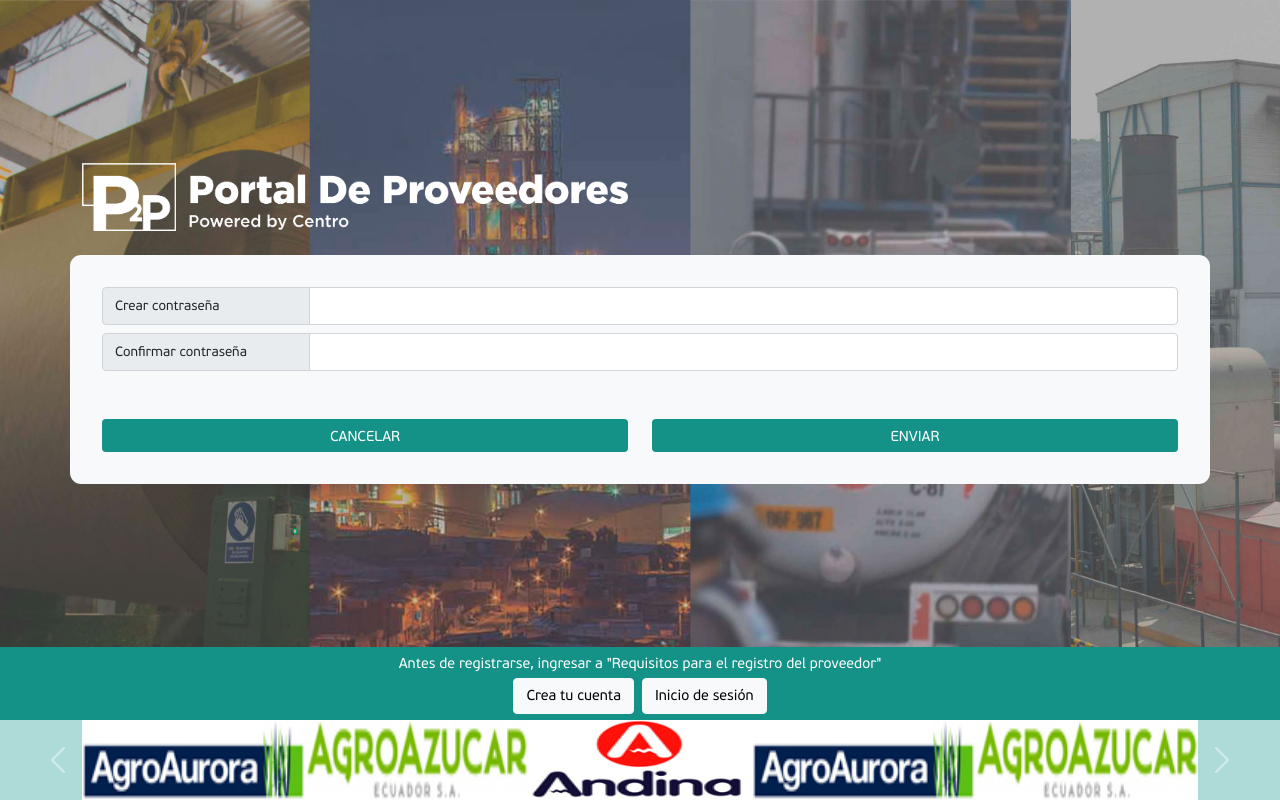
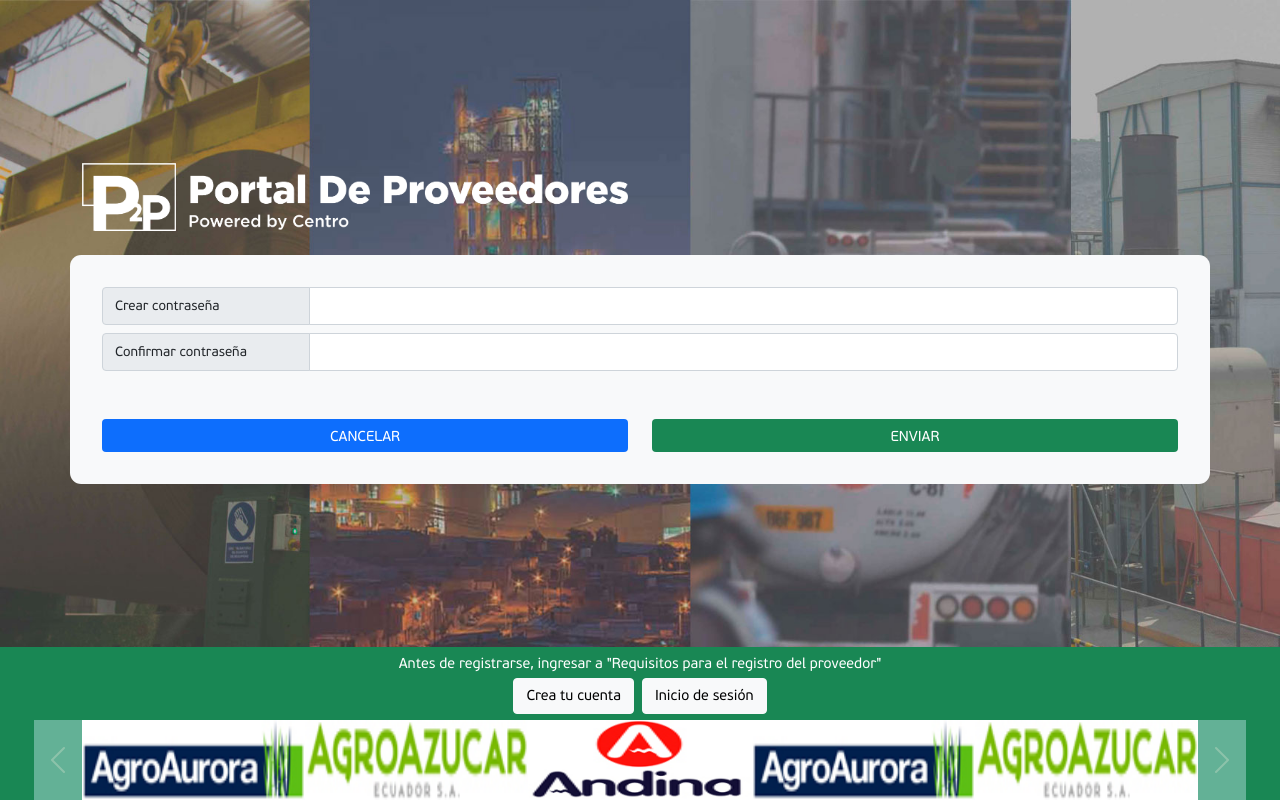
Before and after one commit to joselo01/gg-pp-app, a React (Create React App) app: page /create_password in a window 1280 px wide. Built offline with nearby package versions, Linux system fonts and the light colour scheme.

Commit message:
Flux fixed

```diff
--- a/src/components/organisms/FormRegistro.jsx
+++ b/src/components/organisms/FormRegistro.jsx
@@ -8,7 +8,7 @@
 
     const history = useHistory();
 
-    function handVerification() {
+    function handleVerification() {
         history.push("/supplier_verification");
     }
 
@@ -822,14 +822,14 @@
                     }[stepIndex]
                 }
 
-                <div className="row">
+                <div className="row justify-content-md-center">
                     {
                         stepIndex > 0 ?
                             <div className="col-12 col-md-6 mb-3">
                                 <div className="d-grid gap-2">
                                     <button
                                         type="button"
-                                        className="btn btn-danger block subtitle"
+                                        className="btn btn-prev block subtitle"
                                         onClick={() => handleStepChange(index => index - 1)}
                                     >
                                         Volver
@@ -842,8 +842,11 @@
                         <div className="d-grid gap-2">
                             <button
                                 type="button"
-                                className="btn bg-button block subtitle"
-                                onClick={() => handleStepChange(index => index + 1)}
+                                className="btn btn-next block subtitle"
+                                onClick={
+                                    stepIndex < steps.length -1
+                                    ? () => handleStepChange(index => index + 1)
+                                    : handleVerification}
                             >
                                 {
                                     stepIndex < steps.length -1 ? 'Siguiente' : 'Enviar'
--- /dev/null
+++ b/src/globalStyles/scss/colors_base/_base.scss
@@ -0,0 +1,4 @@
+$green: rgb(20,146,136);
+$white: #d4d4d4;
+$grey: grey;
+$blue: rgb(4,0,63);
--- a/src/globalStyles/scss/custom/_footer.scss
+++ b/src/globalStyles/scss/custom/_footer.scss
@@ -7,14 +7,14 @@
 .footer-box-top {
   width: 100%;
   min-height: 4.5rem;
-  background-color: #149288;
+  background-color: $green;
   padding: 0.4rem 0;
 }
 
 .footer-box-bottom {
   width: 100%;
   min-height: 3rem;
-  background-color:#ADDBD8;
+  background-color:$green;
 }
 @media (max-width: 768px) {
   .footer-box-bottom {
--- a/src/globalStyles/scss/custom/_login.scss
+++ b/src/globalStyles/scss/custom/_login.scss
@@ -73,6 +73,6 @@
 }
 
 .bg-button {
-  background-color: #149288;
+  background-color: $green;
   color: white;
 }
--- a/src/globalStyles/scss/custom/_register.scss
+++ b/src/globalStyles/scss/custom/_register.scss
@@ -64,18 +64,28 @@
 
 .bs4-order-tracking li.active {
     font-weight: bold;
-    color: #149288;
+    color: $green;
 }
 
 .bs4-order-tracking li.active>div {
-    background: #149288;
+    background: $green;
 }
 
 .bs4-order-tracking li.active:after {
-    background: #149288;
+    background: $green;
 }
 
 .card-timeline {
     background-color: #fff;
     z-index: 0;
 }
+
+.btn-prev {
+    background-color: $blue;
+    color: white;
+}
+
+.btn-next {
+    background-color: $green;
+    color: white;
+}
--- a/src/globalStyles/scss/main.scss
+++ b/src/globalStyles/scss/main.scss
@@ -5,8 +5,10 @@
 @import '../scss/custom/footer';
 @import '../scss/custom/register-info';
 @import '../scss/custom/register';
+@import '../scss/custom/fonts';
 
-@import '../scss/custom/fonts';
+@import '../scss/colors_base/base';
+
 
 html,
 body {
--- a/src/pages/CreatePassword.jsx
+++ b/src/pages/CreatePassword.jsx
@@ -38,7 +38,7 @@
                   <div className="d-grid gap-2">
                     <button
                       type="button"
-                      className="btn bg-button block subtitle"
+                      className="btn btn-prev block subtitle"
                     >
                       CANCELAR
                     </button>
@@ -50,7 +50,7 @@
                       data-bs-toggle="modal"
                       data-bs-target="#exampleModal"
                       type="button"
-                      className="btn bg-button block subtitle"
+                      className="btn btn-next block subtitle"
                     >
                       ENVIAR
                     </button>
--- a/src/pages/VerificacionProveedor.jsx
+++ b/src/pages/VerificacionProveedor.jsx
@@ -36,7 +36,7 @@
                   <div className="d-grid gap-2">
                     <button onClick={() => console.log('hizo click')}
                       type="button"
-                      className="btn bg-button block subtitle"
+                      className="btn btn-prev block subtitle"
                     >
                       CANCELAR
                     </button>
```
